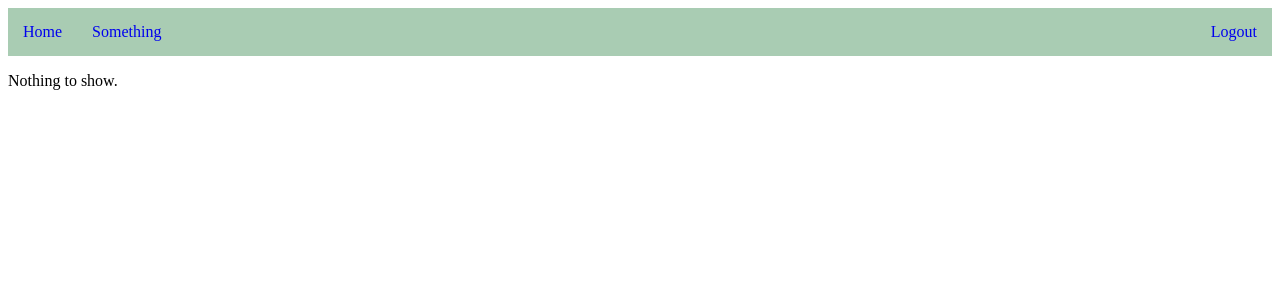
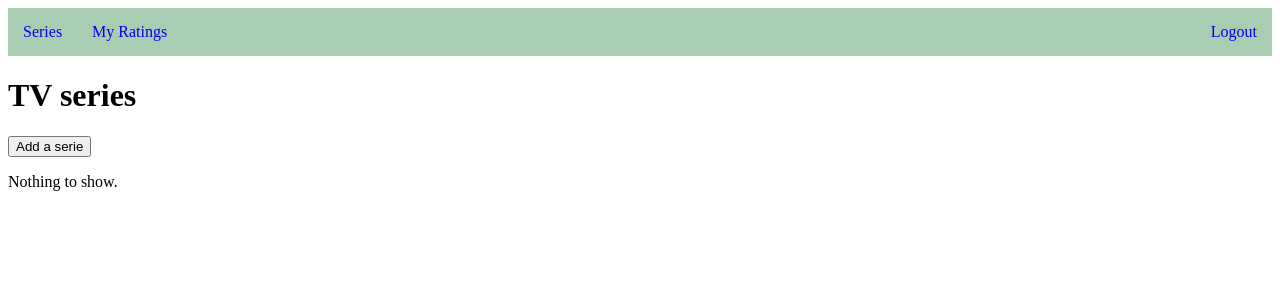
Before and after one commit to PutkisDude/Django-HH-2022, a Django app: page / in a window 1280 px wide. Shown: the top 300 px of the page. Run offline with Django 3.2, Linux system fonts and the light colour scheme; the visitor is signed in with stand-in values (Sample User, id 1); data that the repository does not hold is empty.

Commit message:
some createViews and html editing

```diff
--- a/putkome/templates/base.html
+++ b/putkome/templates/base.html
@@ -11,8 +11,8 @@
 	<body>
 		<nav>
 			<ul>
-				<li><a href="#home">Home</a></li>
-				<li><a href="#something">Something</a></li>
+				<li><a href="/">Series</a></li>
+				<li><a href="#something">My Ratings</a></li>
 				{% if user.is_authenticated %}
 					<li class="nav-right"><a href="{% url 'logout' %}">Logout</a></li>
 				{% else %}
--- a/putkome/tvseries/templates/tvseries/serie_list.html
+++ b/putkome/tvseries/templates/tvseries/serie_list.html
@@ -1,9 +1,16 @@
-
 {% extends "base.html" %}
 
 {% block content %}
+
+	<h1> TV series </h1>
+	{% if user.is_staff %}
+		<a href="{% url 'serie_create' %}"><button>Add a serie</button></a>
+	{% endif %}
+
 	{% for serie in object_list %}
-		<p>{{ serie }}</p>
+		<ul>
+			<li><p><a href="{{serie.get_absolute_url}}">{{ serie }}</a></p></li>
+		</ul>
 	{% empty %}
 		<p>Nothing to show.</p>
 	{% endfor %}
--- a/putkome/tvseries/urls.py
+++ b/putkome/tvseries/urls.py
@@ -2,5 +2,11 @@ from django.urls import path
 from . import views
 
 urlpatterns = [
-    path('', views.SerieListView.as_view(), name="tvseries_list"),
+    path('', views.SerieListView.as_view(), name="serie_list"),
+	path('<int:pk>', views.SerieDetailView.as_view(), name="serie_detail"),
+	path('<int:pk>/update', views.SerieUpdateView.as_view(), name="serie_update"),
+	path('<int:pk>/delete', views.SerieDeleteView.as_view(), name="serie_delete"),
+	path('new/', views.SerieCreateView.as_view(), name="serie_create"),
+	path('season/new', views.SeasonCreateView.as_view(), name="season_create"),
+
 ]
--- a/putkome/tvseries/views.py
+++ b/putkome/tvseries/views.py
@@ -2,8 +2,46 @@ from django.shortcuts import render
 from django.urls import reverse_lazy
 from django.contrib.auth.mixins import LoginRequiredMixin
 from django.views.generic import CreateView, ListView, DetailView, UpdateView, DeleteView
-from tvseries.models import Serie
+from tvseries.models import Serie, Episode, Season
+from django.db.models import Count
 
 class SerieListView(ListView):
-	paginate = 10
+	paginate = 5
 	model = Serie
+
+class SerieDetailView(DetailView):
+	model = Serie
+
+	def get_context_data(self, **kwargs):
+		context = super(SerieDetailView, self).get_context_data(**kwargs)
+		context['seasons'] = Season.objects.all().filter(serie=self.kwargs['pk']).count()
+		return context
+
+class SerieCreateView(LoginRequiredMixin, CreateView):
+	model = Serie
+	fields = ["name", "description"]
+	login_url = "login"
+	success_url = reverse_lazy('serie_list')
+
+class SerieUpdateView(LoginRequiredMixin, UpdateView):
+	model = Serie
+	fields = ["name", "description"]
+	login_url = "login"
+
+class SerieDeleteView(LoginRequiredMixin, DeleteView):
+	model = Serie
+	success_url = reverse_lazy("serie_list")
+	login_url = "login"
+
+
+
+class SeasonCreateView(LoginRequiredMixin, CreateView):
+	model = Serie
+	fields = ["name", "description"]
+	login_url = "login"
+
+
+class EpisodeCreateView(LoginRequiredMixin, CreateView):
+	model = Serie
+	fields = ["name", "description"]
+	login_url = "login"
```
Also changed, not shown: putkome/tvseries/models.py (+36 -5 lines), putkome/tvseries/templates/tvseries/serie_confirm_delete.html (added, +10 -0 lines), putkome/tvseries/templates/tvseries/serie_detail.html (added, +11 -0 lines), putkome/tvseries/templates/tvseries/serie_form.html (added, +10 -0 lines), putkome/tvseries/migrations/0005_auto_20220531_1832.py (added), putkome/tvseries/migrations/0006_alter_serie_name.py (added), putkome/tvseries/migrations/0007_auto_20220531_1952.py (added), 1 other file.
